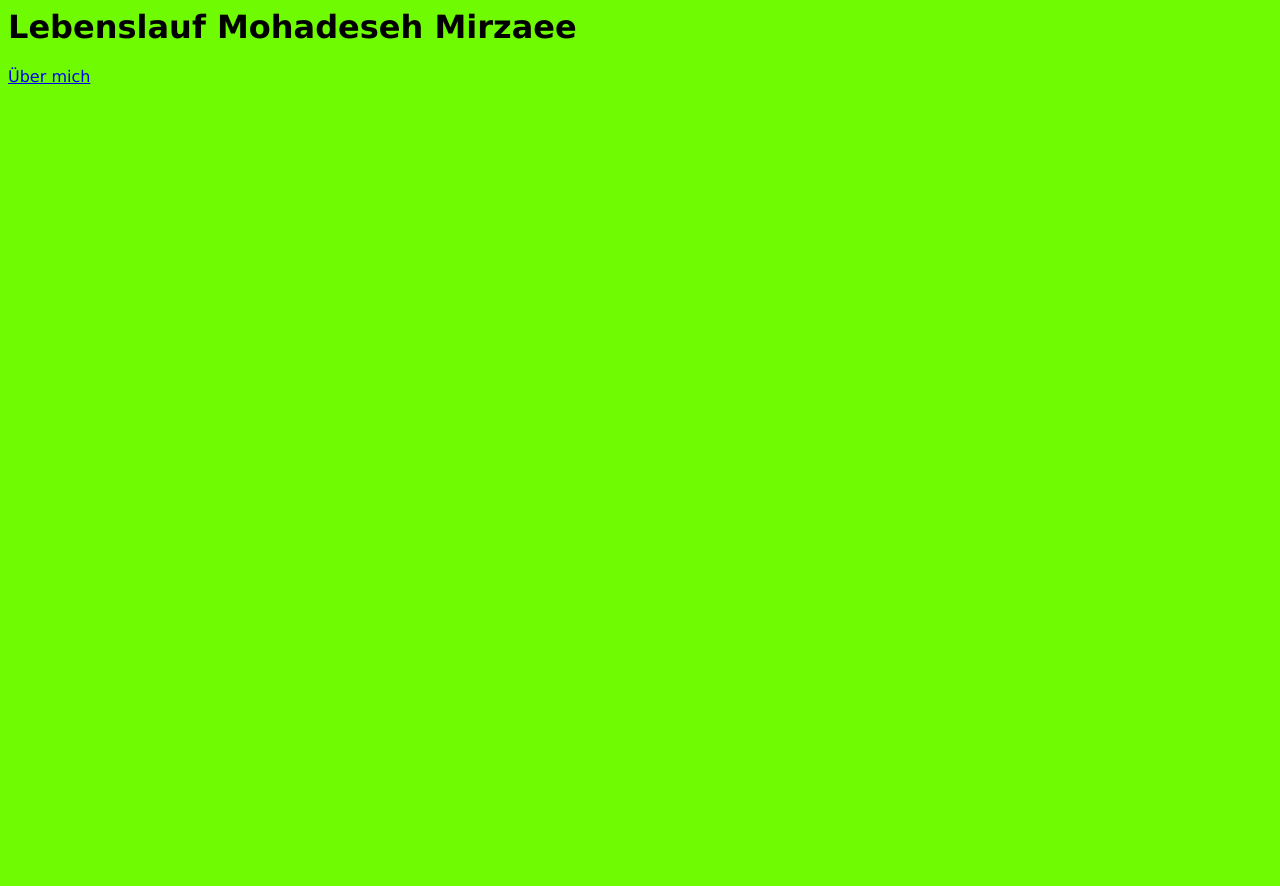
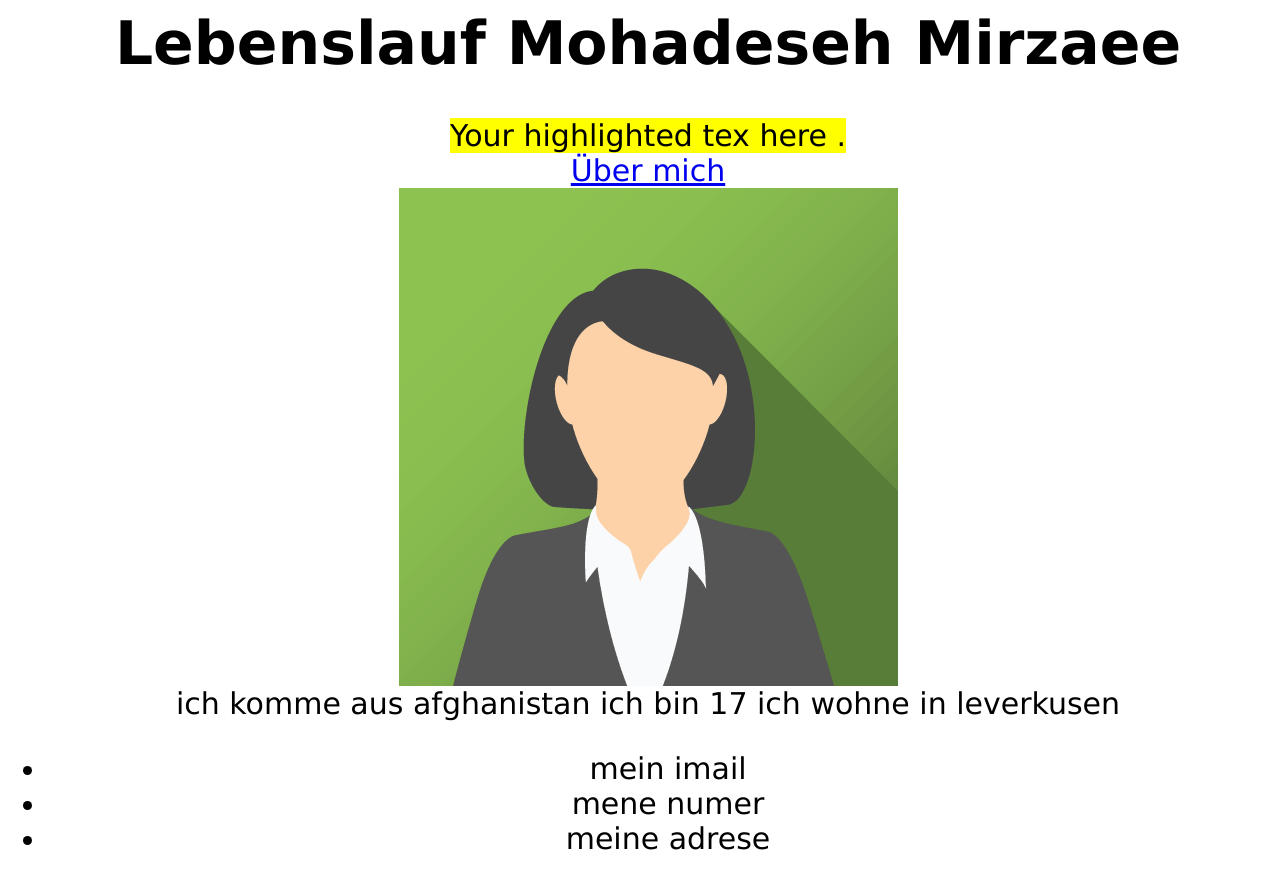
Before and after one commit to Mwohi/homepage, a plain HTML site: page index.html in a window 1280 px wide. Before the commit the page ends 800 px from the top, so only its background shows below. Drawn offline with Linux system fonts and the light colour scheme.

Commit message:
neues bild

```diff
--- a/index.html
+++ b/index.html
@@ -3,9 +3,22 @@
 
 </head>
 <body>
+
+
     <h1>Lebenslauf Mohadeseh Mirzaee</h1>
+    <span style=" background-color: #FFFF00"> Your highlighted tex here .</span>
 
     <nav>
         <a href="./aboutme.html">Über mich</a>
     </nav>
+    <div id"main">
+        <img src="img_avatar2.png" alt="">
+
+    <div class="left-box">
+    <div class="about">
+        <div class="about me">ich komme aus afghanistan ich bin 17 ich wohne in leverkusen</div>
+        <div class="menue"> <ul> <li>mein imail</li>
+        <li>mene numer</li> <li>meine adrese</li></ul></div>
+</div>
+    </div>
 </body>
--- a/styles.css
+++ b/styles.css
@@ -1,6 +1,8 @@
 body {
-    background-color: #6ffc03 ;
-    color: black;
+        width: 100%;
+        text-align: center;
+        font-size: 30px;
     font-family: Verdana, Geneva, Tahoma, sans-serif;
 
+
 }
```
Also changed, not shown: img_avatar2.png (added), lernen.txt.
